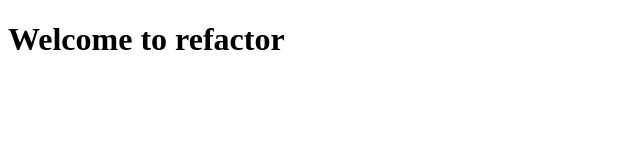
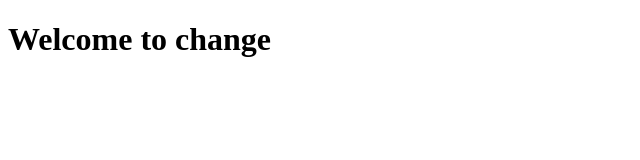
Before and after one commit to Kin-Doung/Todo_list, a plain HTML site: page login/refector.html in a window 1280 px wide. Shown: the full height of the page, 0-640 px from the left. Drawn offline with Linux system fonts and the light colour scheme.

Commit message:
refactor(refactor):chang

```diff
--- a/login/refector.html
+++ b/login/refector.html
@@ -6,6 +6,6 @@
     <title>Document</title>
 </head>
 <body>
-    <h1>Welcome to refactor</h1>
+    <h1>Welcome to change</h1>
 </body>
 </html>
```
